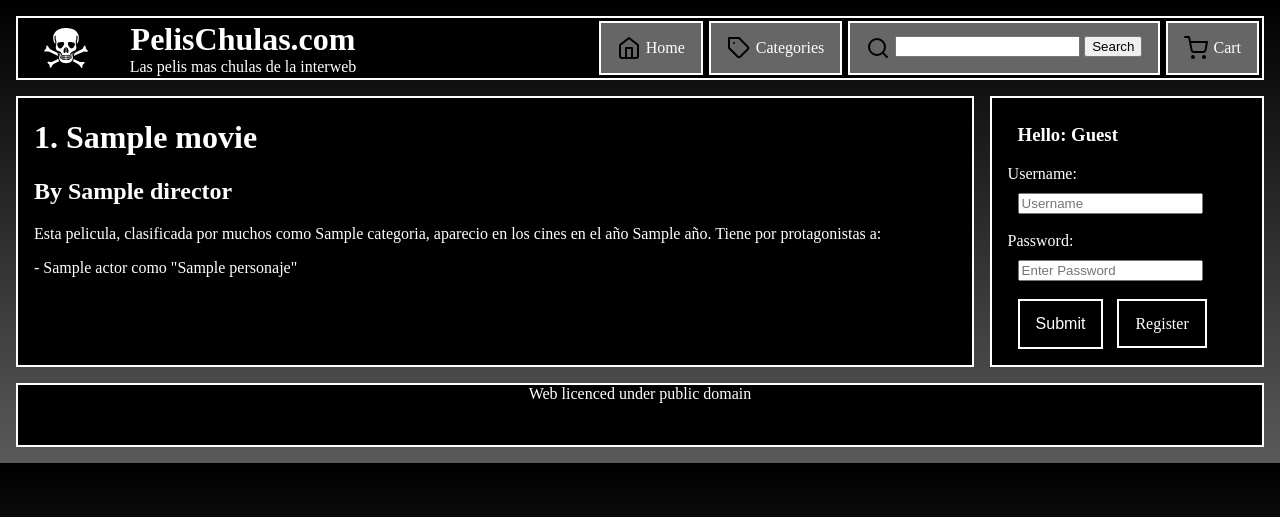
After one commit to v0sem/SI1, a Flask app: template practica2/app/templates/movie_det.html in a window 1280 px wide. The commit adds this page. Shown: the top 517 px of the page. Run offline with Flask 2, Linux system fonts and the light colour scheme; the template is opened without the code that fills it: most values are stand-ins (such as "Sample title", 1, 10 or a date in 2020).

Commit message:
Done movie details

```diff
--- a/practica2/app/catalogue/catalogue.json
+++ b/practica2/app/catalogue/catalogue.json
@@ -12,6 +12,10 @@
       [
         { "nombre": "Jake Lloyd",
           "personaje": "Anakin Skywalker",
+          "foto": "imagenes/anakin.jpg"
+        },
+        { "nombre": "Antonio Solana",
+          "personaje": "El chico azul ese",
           "foto": "imagenes/anakin.jpg"
         }
       ]
--- a/practica2/app/static/estilo.css
+++ b/practica2/app/static/estilo.css
@@ -147,7 +147,7 @@ select {
     flex-wrap: wrap;
 }
 
-.movie a {
+.movie button {
     display: flex;
     flex-direction: column;
     justify-content: center;
@@ -244,3 +244,7 @@ select {
 .result-title {
     margin-left: 16px;
 }
+
+.details {
+    margin-left: 16px;
+}
--- /dev/null
+++ b/practica2/app/templates/movie_det.html
@@ -0,0 +1,19 @@
+{% extends "base.html" %}
+
+{% block title %}
+    {{ title }}
+{% endblock%}
+
+{% block content %}
+    <div class="details">
+        <h1>{{ movie.id }}. {{ movie.titulo }}</h1>
+        <h2>By {{ movie.director }}</h2>
+        <p>Esta pelicula, clasificada por muchos como {{ movie.categoria }}, aparecio en los cines en el año {{ movie.año }}.
+            Tiene por protagonistas a:
+        </p>
+            {% for actor in movie.actores %}
+                - {{ actor.nombre }} como "{{ actor.personaje }}"<br/>
+            {% endfor %}
+        </p>
+    </div>
+{% endblock %}
```
Also changed, not shown: practica2/app/routes.py (+20 -0 lines), practica2/app/templates/index.html (+9 -4 lines).
